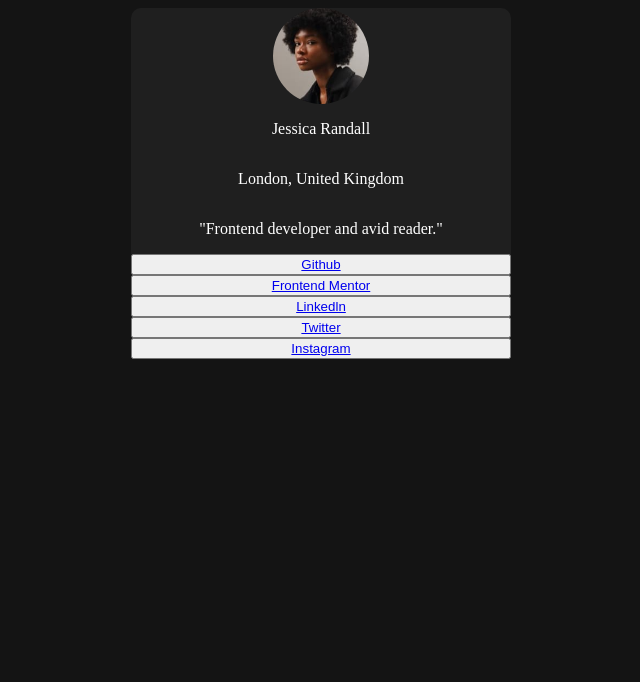
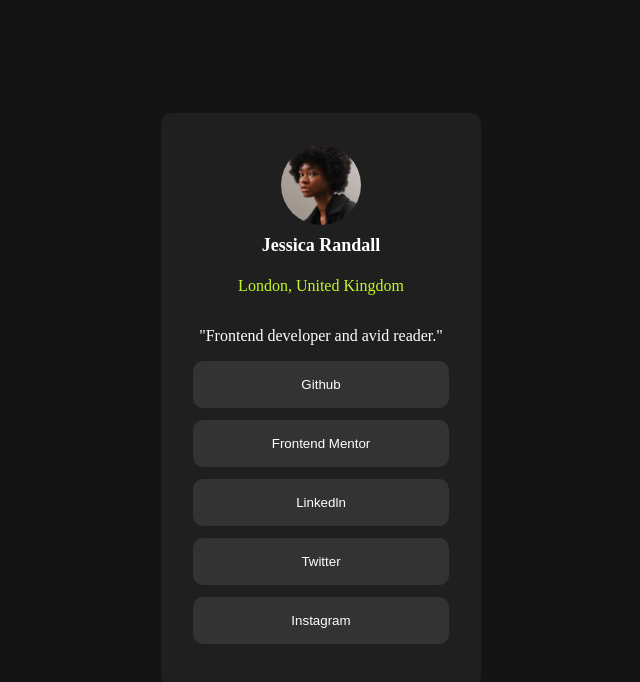
Before and after one commit to zerocpc6-droid/SOCIAL-LINKS-PROFILE, a plain HTML site: page Index1.html in a window 1280 px wide. Shown: the whole page, without its empty margins (319-959 px from the left). Drawn offline with Linux system fonts and the light colour scheme.

Commit message:
Different views edit

```diff
--- a/Index1.html
+++ b/Index1.html
@@ -1,16 +1,19 @@
 <!doctype html>
 <html lang="en">
   <head>
+    <!-- META-TAGS -->
     <meta charset="UTF-8" />
     <meta name="viewport" content="width=device-width, initial-scale=1.0" />
+    <!-- FAVICON -->
     <link
       rel="icon"
       type="image/png"
       sizes="32x32"
       href="./assets/images/favicon-32x32.png"
     />
-
+    <!-- CSS SHEET -->
     <link rel="stylesheet" href="style.css" />
+    <!-- TITLE -->
     <title>Social link profile | Frontend Mentor</title>
   </head>
   <body>
@@ -21,10 +24,9 @@
           src="./assets/images/avatar-jessica.jpeg"
           alt=" A Profile Image here"
         />
-        <article class="Img_desc">
-          <p class="userName">Jessica Randall</p>
-          <p class="userLocation">London, United Kingdom</p>
-        </article>
+
+        <p class="userName">Jessica Randall</p>
+        <p class="userLocation">London, United Kingdom</p>
 
         <p class="userDesc">"Frontend developer and avid reader."</p>
       </div>
--- a/style.css
+++ b/style.css
@@ -3,12 +3,17 @@
   --background: hsl(0, 0%, 8%);
   --card-color: hsl(0, 0%, 12%);
   --link-color: hsl(0, 0%, 20%);
-
   --text-color: white;
+  --link-hover: hsl(75, 94%, 57%);
 
   /* Border-sizing */
   --btn-border-radius: 10px;
   --image-border-radius: 50%;
+}
+
+* ::before,
+::after {
+  box-sizing: border-box;
 }
 
 /* Page background and centered card */
@@ -19,6 +24,9 @@ body {
   justify-content: center;
   display: flex;
   color: var(--text-color);
+  margin: 0;
+  padding: 0;
+  min-height: 100dvh;
 }
 
 .card {
@@ -28,7 +36,9 @@ body {
   justify-content: center;
   display: flex;
   flex-wrap: wrap;
-  width: 30%;
+  width: 25%;
+  padding: 2rem;
+  box-sizing: border-box;
 }
 
 .link_img {
@@ -39,9 +49,10 @@ body {
 }
 
 .profile__img {
-  width: 6rem;
-  height: 6rem;
+  width: 5rem;
+  height: 5rem;
   border-radius: var(--image-border-radius);
+  box-sizing: border-box;
 }
 
 .Img_desc {
@@ -51,6 +62,17 @@ body {
   flex-direction: column;
 }
 
+.userName {
+  font-size: 18px;
+  font-weight: 700;
+  margin-block-start: 10px;
+  margin-block-end: 5px;
+}
+
+.userLocation {
+  color: var(--link-hover);
+}
+
 .profile__links {
   display: flex;
   flex-wrap: wrap;
@@ -58,3 +80,28 @@ body {
   justify-content: space-around;
   width: 100%;
 }
+
+.profile__links button {
+  border-radius: var(--btn-border-radius);
+  margin-block-end: 12px;
+  padding: 1rem 1.3rem;
+  background-color: var(--link-color);
+  border: none;
+}
+
+.profile__links :hover {
+  background-color: var(--link-hover);
+  color: black;
+  cursor: pointer;
+}
+
+.profile__links button a {
+  color: var(--text-color);
+  text-decoration: none;
+}
+
+@media (max-width: 375px) {
+  .card {
+    width: 75%;
+  }
+}
```
Also changed, not shown: index.html (deleted, +0 -38 lines).
